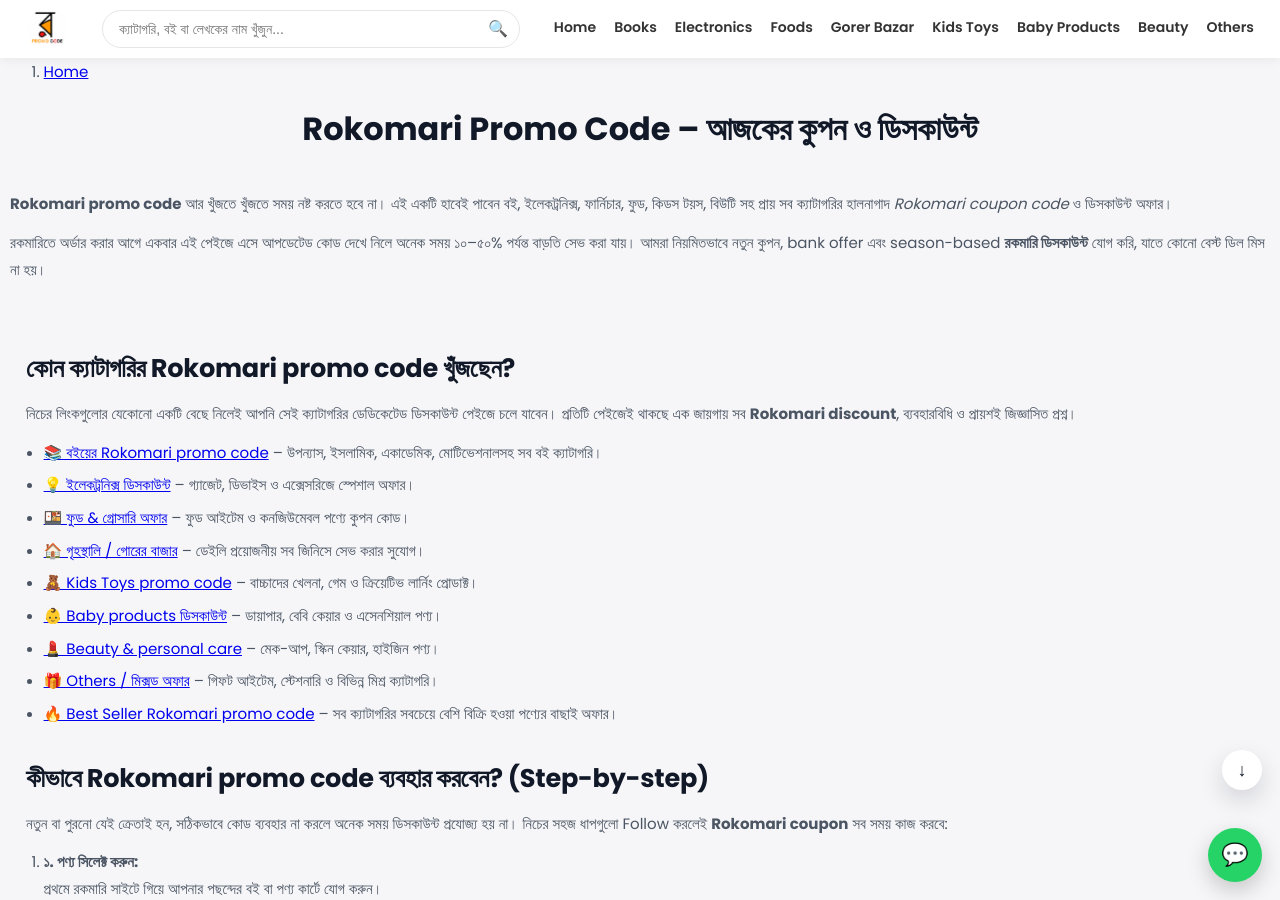
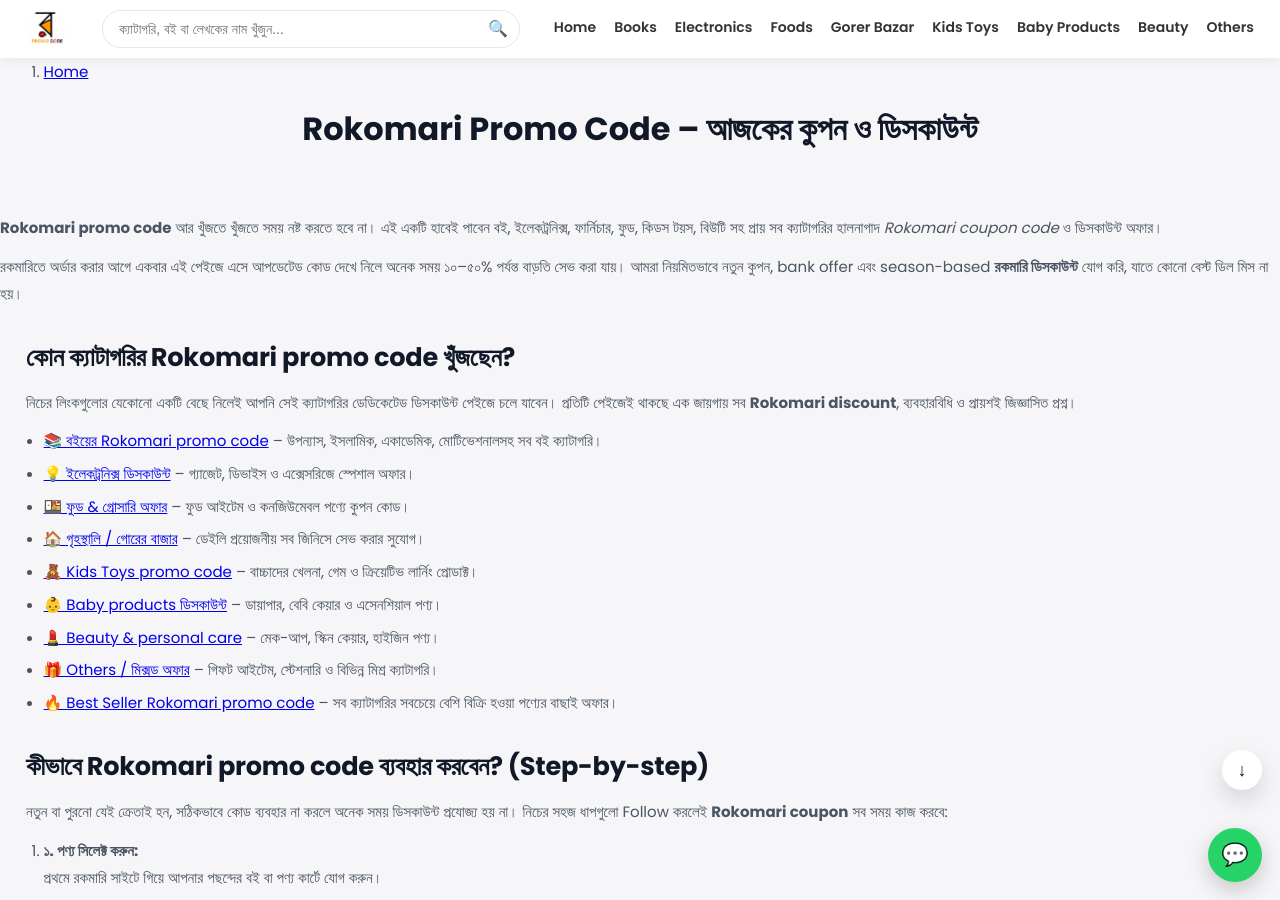
Before and after one commit to RokomariPromoCode/rokomaripromocode.github.io, a Jekyll site: the page built from index.md, in a window 1280 px wide and 900 px high. Built offline with Jekyll 4.4.1, drawn with Linux system fonts in a browser that asks for light colours.

Commit message:
Update index.md

```diff
--- a/index.md
+++ b/index.md
@@ -16,7 +16,7 @@
 
 <h1 class="page-title">Rokomari Promo Code – আজকের কুপন ও ডিসকাউন্ট</h1>
 
-<section class="container home-intro" style="padding:24px 0;">
+<section class="container home-intro" style="padding:24px 0;"></section>
   <p>
     <strong>Rokomari promo code</strong> আর খুঁজতে খুঁজতে সময় নষ্ট করতে হবে না। এই একটি হাবেই পাবেন
     বই, ইলেকট্রনিক্স, ফার্নিচার, ফুড, কিডস টয়স, বিউটি সহ প্রায় সব ক্যাটাগরির হালনাগাদ
@@ -27,7 +27,6 @@
     বাড়তি সেভ করা যায়। আমরা নিয়মিতভাবে নতুন কুপন, bank offer এবং season-based
     <strong>রকমারি ডিসকাউন্ট</strong> যোগ করি, যাতে কোনো বেস্ট ডিল মিস না হয়।
   </p>
-</section>
 
 <div id="home-cards-anchor"></div>
 
```
